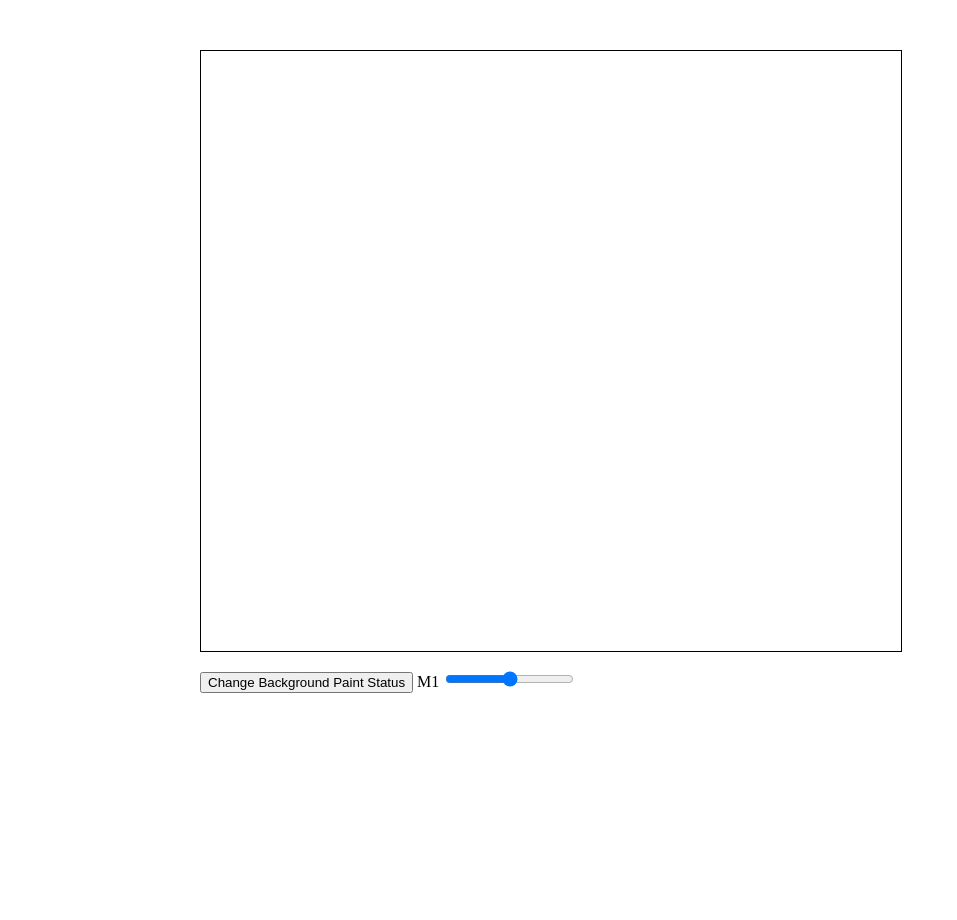
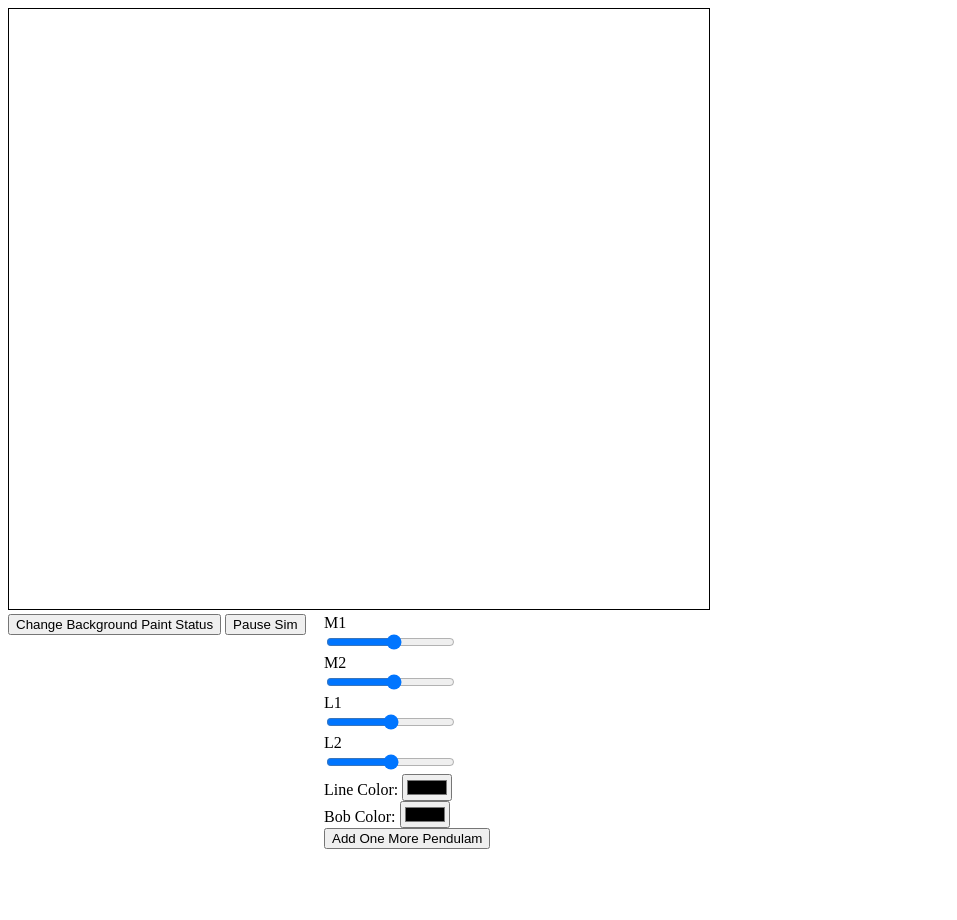
Before and after one commit to srirajshukla/double-pendulam-visualisation, a website built with webpack: page www/index.html in a window 1280 px wide. Shown: the whole page, without its empty margins (0-957 px from the left). Before the commit the page ends 800 px from the top, so only its background shows below. Built offline with nearby package versions, Linux system fonts and the light colour scheme; what dp-vis would draw is missing.

Commit message:
New grid layout, animation pause, add more pendulam with custom param.
Following changes have been made:
    1. A new grid layout.
    2. Option to change the background paint status working
    3. Pause and play the animation
    4. New Pendulam adding option with custom params
        a. Mass of both bobs
        b. Length of both bobs
        c. Color of rod and bob
    5. Information about all the pendulams

```diff
--- a/www/index.html
+++ b/www/index.html
@@ -3,27 +3,58 @@
 
 <head>
   <meta charset="utf-8">
-  <title>Hello wasm-pack!</title>
+  <title>Simulating Double Pendulam Chaos</title>
   <style type="text/css">
-    body{
-      margin: 50px;
-      margin-left: 200px;
-    }
     canvas {
       border: 1px solid black;
     }
   </style>
+  <link rel="stylesheet" href="style.css">
 </head>
 
 <body>
-  <canvas id="pendulam"></canvas>
-  <pre id="info"></pre>
-  <button id="change_backgound">Change Background Paint Status</button>
-  <label for="volume">M1</label>
-  <input type="range" id="volume" name="volume" min="0" max="20">
+  <div class="grid-container">
+
+    <div class="Pendulam-Viewport">
+      <canvas id="pendulam"></canvas>
+    </div>
+
+    <div class="Pendulam-Info">
+      <div id="info"></div>
+    </div>
+
+    <div class="Change-Background">
+      <button id="change_backgound">Change Background Paint Status</button>
+      <button id="pause_background">Pause Sim</button>
+    </div>
+
+    <div class="Add-More-Pendulam">
+      <div class="params">
+        <label for="volume">M1 </label> <br>
+        <input type="range" id="m1cntrl" name="volume" min="5" max="20">
+        <br>
+        <label for="volume">M2 </label> <br>
+        <input type="range" id="m2cntrl" name="volume" min="5" max="20">
+        <br>
+        <label for="volume">L1 </label> <br>
+        <input type="range" id="l1cntrl" name="volume" min="50" max="200">
+        <br>
+        <label for="volume">L2 </label> <br>
+        <input type="range" id="l2cntrl" name="volume" min="50" max="200">
+        <br>
+        <label for="lcolor">Line Color:</label>
+        <input type="color" id="lcolor" name="lcolor">
+        <br>
+        <label for="bcolor">Bob Color:</label>
+        <input type="color" id="bcolor" name="bcolor">
+      </div>
+      <button id="new_pendulam">Add One More Pendulam</button>
+    </div>
+
+  </div>
+
   <noscript>This page contains webassembly and javascript content, please enable javascript in your browser.</noscript>
   <script src="./bootstrap.js"></script>
-
 </body>
 
 </html>
--- /dev/null
+++ b/www/style.css
@@ -0,0 +1,29 @@
+.grid-container {
+    display: grid;
+    grid-template-columns: 1fr 1fr 1fr 1fr;
+    grid-template-rows: 1fr 1fr 1fr;
+    gap: 0px 0px;
+    grid-template-areas:
+        "Pendulam-Viewport Pendulam-Viewport Pendulam-Info Pendulam-Info"
+        "Pendulam-Viewport Pendulam-Viewport Pendulam-Info Pendulam-Info"
+        "Change-Background Add-More-Pendulam . .";
+
+}
+
+.Pendulam-Viewport {
+    grid-area: Pendulam-Viewport;
+}
+
+.Pendulam-Info {
+    grid-area: Pendulam-Info;
+    height: 70vh;
+    overflow: scroll;
+}
+
+.Change-Background {
+    grid-area: Change-Background;
+}
+
+.Add-More-Pendulam {
+    grid-area: Add-More-Pendulam;
+}
```
